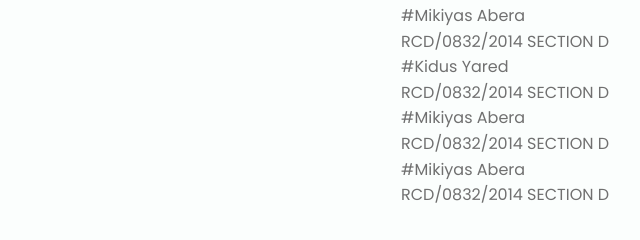
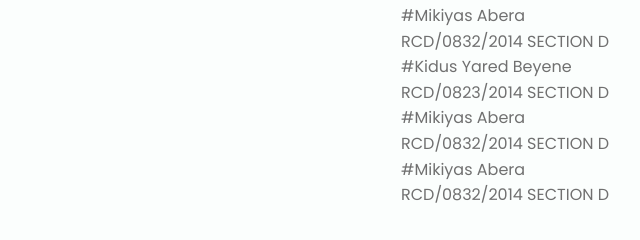
Before and after one commit to MikaAbera/Restaurant, a plain HTML site: page Restaurant website/index.html in a window 1280 px wide. Shown: the part 4810-5050 px from the top of the page, 497-1137 px from the left. Drawn offline with nearby package versions, Linux system fonts and the light colour scheme.

Commit message:
Update index.html

```diff
--- a/Restaurant website/index.html
+++ b/Restaurant website/index.html
@@ -261,7 +261,7 @@
                     <li>#Yonathan Tameke RCD/0807/2014 SECTION D</li>
                     <li>#Tuba Sahilu RCD/0807/2014 SECTION D</li>
                     <li>#Mikiyas Abera RCD/0832/2014 SECTION D</li>
-                    <li>#Kidus Yared RCD/0832/2014 SECTION D</li>
+                    <li>#Kidus Yared Beyene RCD/0823/2014 SECTION D</li>
                     <li>#Mikiyas Abera RCD/0832/2014 SECTION D</li>
                     <li>#Mikiyas Abera RCD/0832/2014 SECTION D</li>
                 </ul>
```
